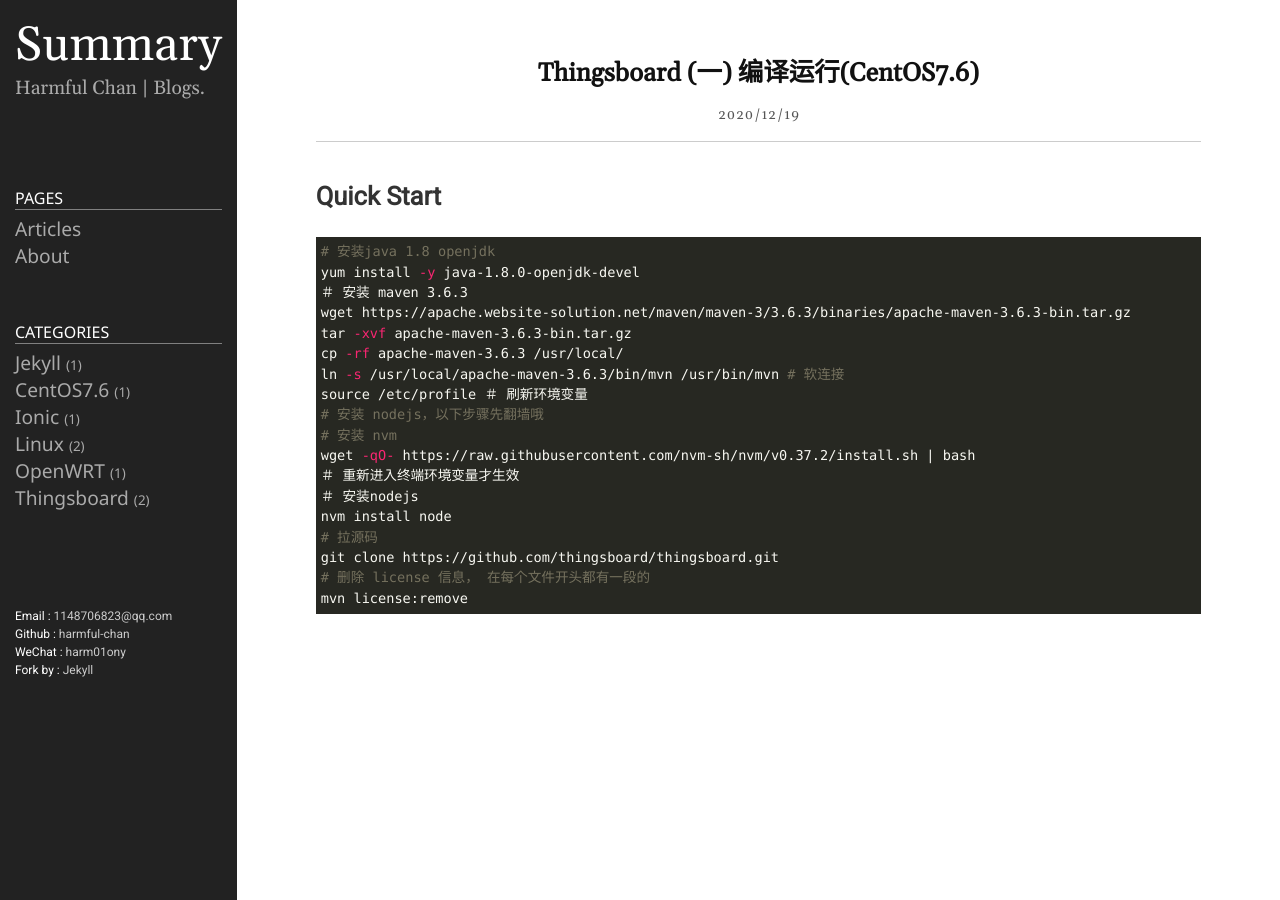
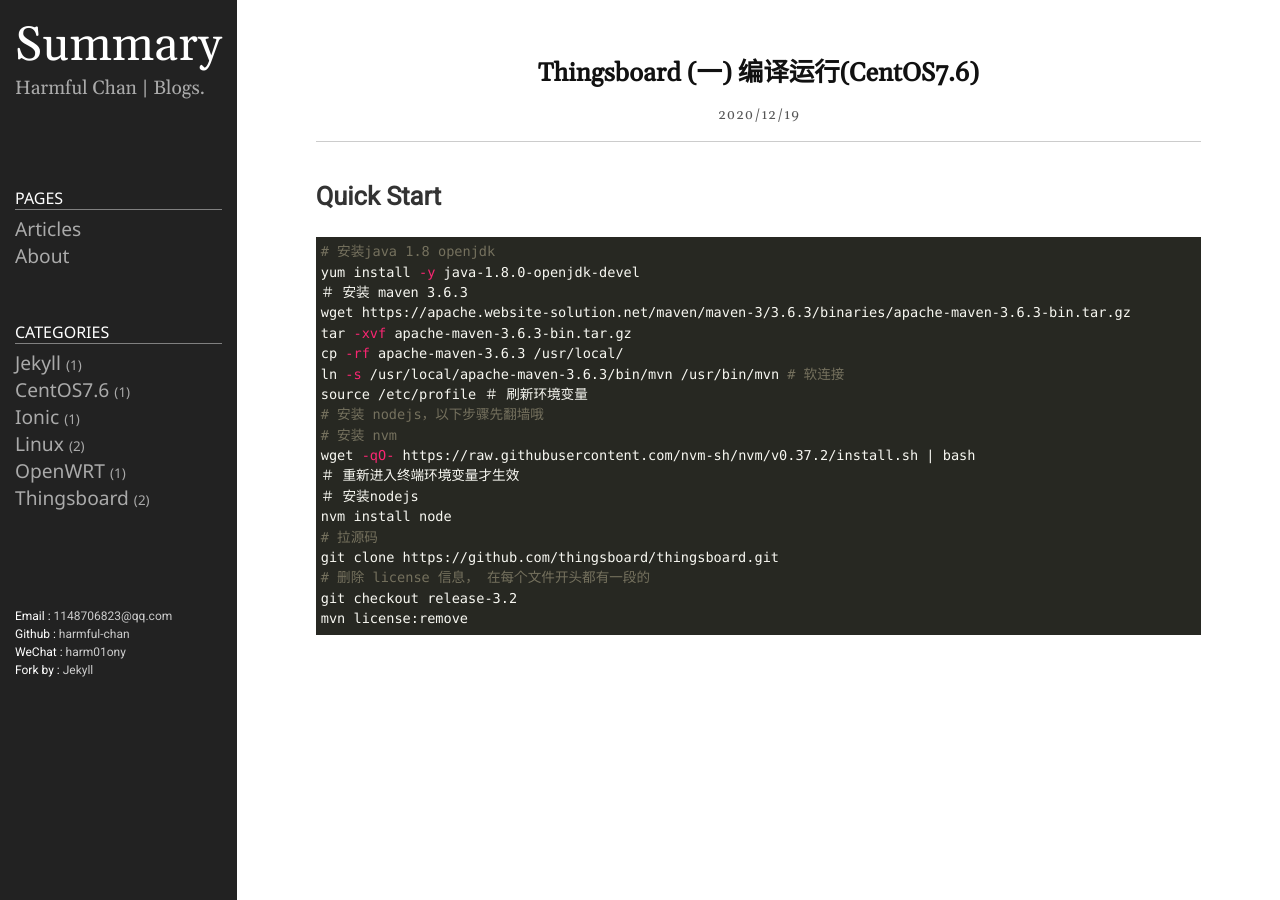
Before and after one commit to harmful-chan/pages, a Jekyll site: the page built from _posts/2020-12-19-Thingsboard-(一)-编译运行.md, in a window 1280 px wide. Built offline with Jekyll 4.4.1, drawn with Linux system fonts in a browser that asks for light colours.

Commit message:
_posts/2020-12-19-Thingsboard-(一)-编译运行.md updated from https://stackedit.io/

````diff
--- a/_posts/2020-12-19-Thingsboard-(一)-编译运行.md
+++ b/_posts/2020-12-19-Thingsboard-(一)-编译运行.md
@@ -23,10 +23,11 @@
 # 拉源码
 git clone https://github.com/thingsboard/thingsboard.git
 # 删除 license 信息， 在每个文件开头都有一段的
+git checkout release-3.2
 mvn license:remove
 ```
 
 <!--stackedit_data:
-eyJoaXN0b3J5IjpbLTEwNTI4NDA3OTksMTQyODc1NTczNywtMT
-I2MTE0MjgwOCwxMzczMjI5MDYwXX0=
+eyJoaXN0b3J5IjpbOTMyNDY4NzYwLC0xMDUyODQwNzk5LDE0Mj
+g3NTU3MzcsLTEyNjExNDI4MDgsMTM3MzIyOTA2MF19
 -->
````
